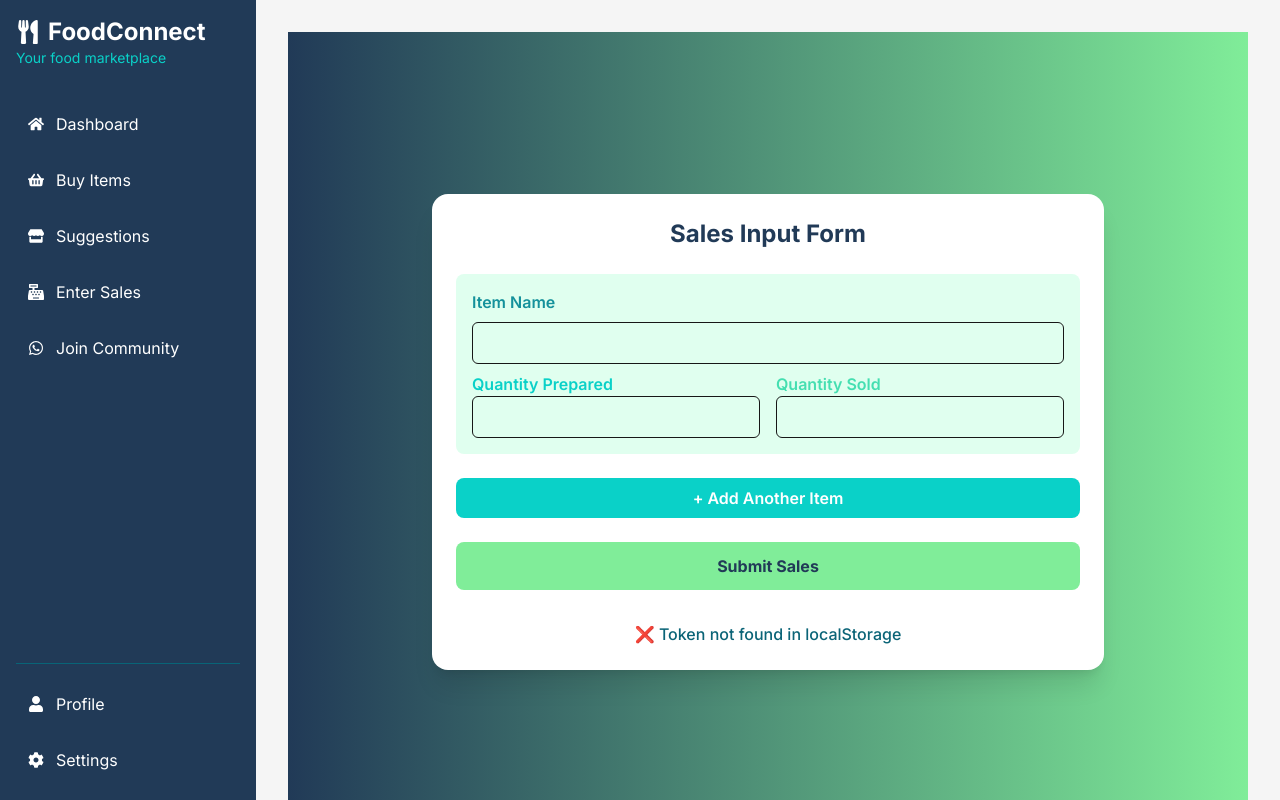
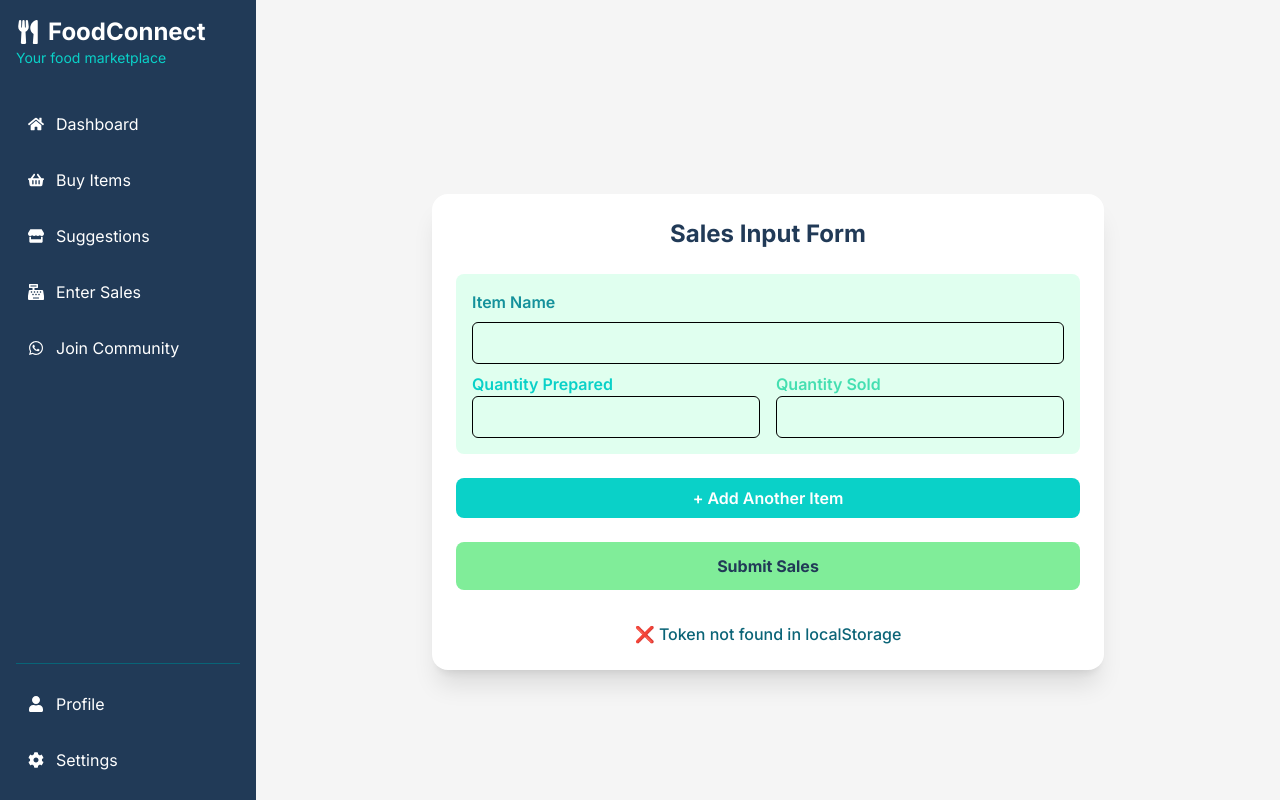
Before and after one commit to saburi004/TutedudeHackathon, a Next.js app: page /buyerdashboard/setsales in a window 1280 px wide. Built offline with nearby package versions, Linux system fonts and the light colour scheme.

Commit message:
UI Changes Fixed

```diff
--- a/app/api/waste-predict/route.js
+++ b/app/api/waste-predict/route.js
@@ -116,13 +116,14 @@ Raw Material: [Name]
 Quantity to Order: [Amount + Unit]
 Reason: [Short reason for the quantity to be ordered]
 
-Remember your main aim is to avoid wastage of food  for that purpose only we are using you so dont disappoint we should see some amazing result through you and we should reduce wastage of food. take into consideration that the same amount of food will not be consumed , it can be high at the weekends while low at the week days , you need to predict accurately that how was the trend going on and how we can help the seller to bring the amount of raw material based on his sales so that food will be saved and perfectly consumed.I am counting on you.
 Our primary goal is to eliminate food wastage by enabling intelligent and data-driven raw material planning. You are being deployed to analyze past consumption trends, taking into account fluctuating patterns like higher weekend demand and lower weekday usage. Your predictions must be accurate, adaptive, and seller-centric, ensuring that raw materials are ordered in just the right quantities—not more, not less.
 
 Every recommendation you make should contribute to the bigger mission:
 🥘 Zero Waste. Maximum Efficiency. Responsible Consumption.
 
 Sellers are counting on you to prevent overstocking and underutilization. This isn't just about saving food—it's about building a sustainable future where every resource is respected and optimized. Let your insights be precise, reliable, and impactful.
+
+Be precise that how much raw material should the street seller need to take for the next day
 
 Try to add emojis based on the food items
 
--- a/components/dailysales.jsx
+++ b/components/dailysales.jsx
@@ -71,12 +71,7 @@ const SalesForm = () => {
   };
 
   return (
-    <div
-      className="min-h-screen flex items-center justify-center px-6 py-8"
-      style={{
-        background: `linear-gradient(to right, ${COLORS.dark}, ${COLORS.green})`,
-      }}
-    >
+    <div className="min-h-screen flex items-center justify-center px-6 py-8">
       <form
         onSubmit={handleSubmit}
         className="w-full max-w-2xl bg-white rounded-2xl shadow-xl p-6 space-y-6"
@@ -94,7 +89,7 @@ const SalesForm = () => {
               type="text"
               value={item.itemName}
               onChange={(e) => handleChange(index, "itemName", e.target.value)}
-              className="w-full px-3 py-2 rounded-md border focus:outline-none"
+              className="w-full px-3 py-2 rounded-md border focus:outline-none text-black"
               required
             />
 
@@ -109,7 +104,7 @@ const SalesForm = () => {
                   onChange={(e) =>
                     handleChange(index, "quantityPrepared", e.target.value)
                   }
-                  className="w-full px-3 py-2 rounded-md border focus:outline-none"
+                  className="w-full px-3 py-2 rounded-md border focus:outline-none text-black"
                   required
                 />
               </div>
@@ -123,7 +118,7 @@ const SalesForm = () => {
                   onChange={(e) =>
                     handleChange(index, "quantitySold", e.target.value)
                   }
-                  className="w-full px-3 py-2 rounded-md border focus:outline-none"
+                  className="w-full px-3 py-2 rounded-md border focus:outline-none text-black"
                   required
                 />
               </div>
--- a/components/suggestions.jsx
+++ b/components/suggestions.jsx
@@ -60,13 +60,37 @@ const WastePrediction = () => {
 
   return (
     <div className="p-6 max-w-4xl mx-auto">
-      <h1 className="text-2xl font-bold text-center mb-6">
+      <h1 className="text-2xl text-black font-bold text-center mb-6">
         Waste Prediction Report
       </h1>
 
       {error && <p className="text-red-600 font-semibold mb-4">{error}</p>}
       {loading && !error && (
-        <p className="text-gray-500">Fetching prediction...</p>
+        <div className="flex items-center space-x-3 text-gray-600">
+          <svg
+            className="animate-spin h-5 w-5 text-blue-500"
+            xmlns="http://www.w3.org/2000/svg"
+            fill="none"
+            viewBox="0 0 24 24"
+          >
+            <circle
+              className="opacity-25"
+              cx="12"
+              cy="12"
+              r="10"
+              stroke="currentColor"
+              strokeWidth="4"
+            ></circle>
+            <path
+              className="opacity-75"
+              fill="currentColor"
+              d="M4 12a8 8 0 018-8v8z"
+            ></path>
+          </svg>
+          <p className="text-sm font-medium">
+            Hang tight! This may take a minute...
+          </p>
+        </div>
       )}
 
       {!error && !loading && (
```
